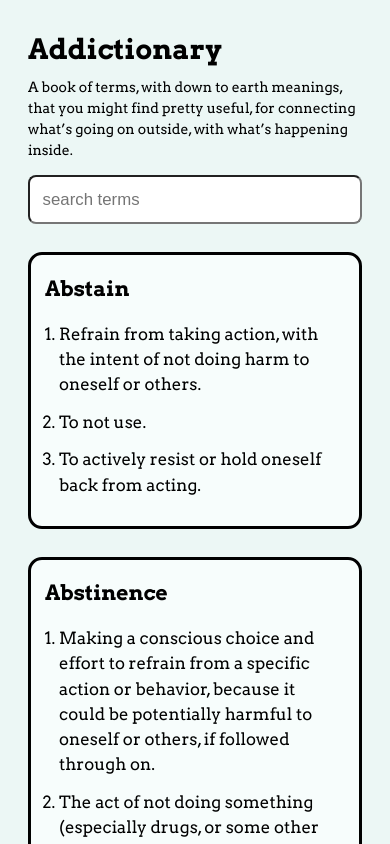
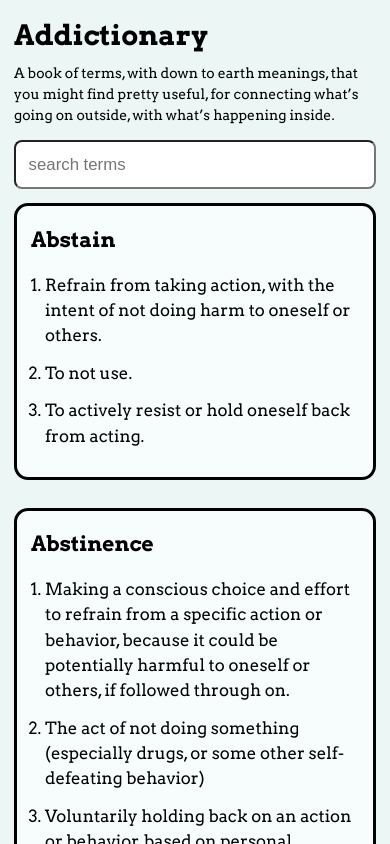
Before and after one commit to gregrossdev/addiction-ary, a Next.js app: page / in a window 390 px wide. Shown: the top 844 px of the page. Built offline with nearby package versions, Linux system fonts and the light colour scheme.

Commit message:
mobile padding

```diff
--- a/styles/globals.css
+++ b/styles/globals.css
@@ -58,11 +58,11 @@ html {
 }
 
 .header {
-  padding: 2rem;
+  padding: 1rem;
 }
 
 .content {
-  padding: 0 2rem;
+  padding: 0 1rem;
 }
 
 
@@ -94,4 +94,12 @@ html {
   .description {
     width: 93%;
   }
+
+  .header {
+    padding: 2rem;
+  }
+
+  .content {
+    padding: 0 2rem;
+  }
 }
```
